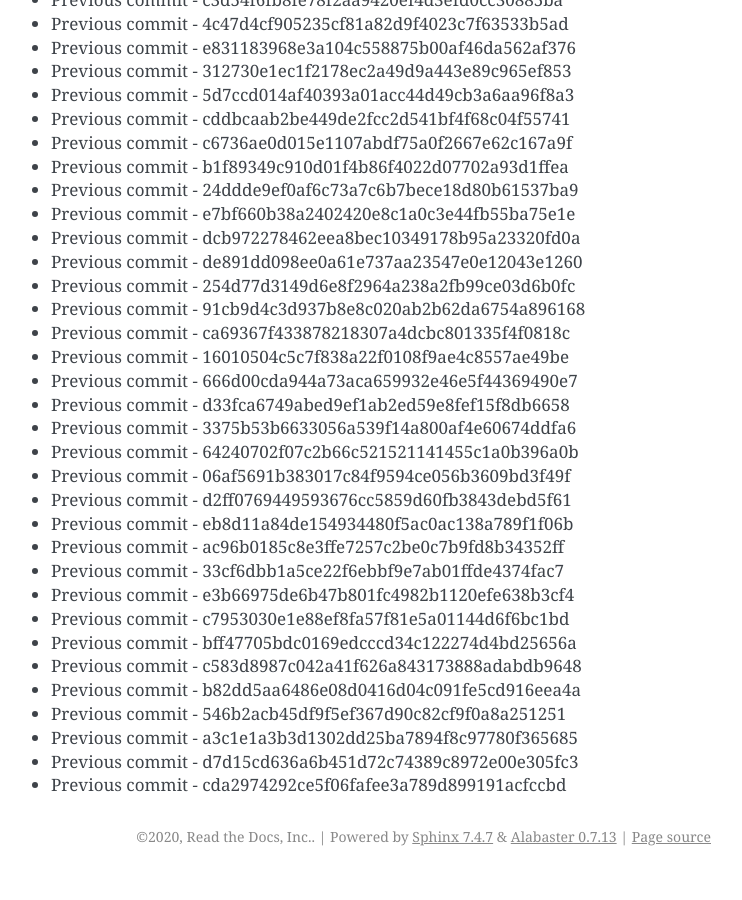
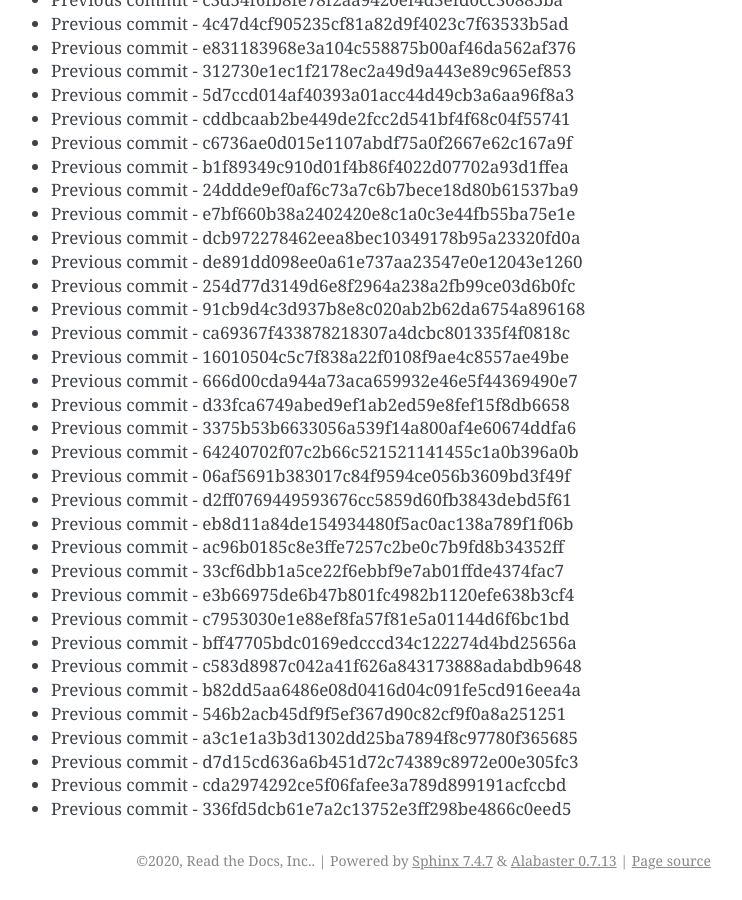
Before and after one commit to readthedocs/rtd-git-stresstest, a Sphinx documentation site: the page built from docs/updates.rst, in a window 1280 px wide and 900 px high, scrolled down 40658 px. Shown: the whole window, without its empty margins (399-1141 px from the left). Built offline with Sphinx 7.4.7, drawn with Linux system fonts in a browser that asks for light colours; before the commit the page ends 41534 px from its top, so only the background shows below that.

Commit message:
Generating commit from previous: 336fd5dcb61e7a2c13752e3ff298be4866c0eed5

```diff
--- a/docs/updates.rst
+++ b/docs/updates.rst
@@ -1740,3 +1740,4 @@ It can be tested for any performance characteristics.
 * Previous commit - a3c1e1a3b3d1302dd25ba7894f8c97780f365685
 * Previous commit - d7d15cd636a6b451d72c74389c8972e00e305fc3
 * Previous commit - cda2974292ce5f06fafee3a789d899191acfccbd
+* Previous commit - 336fd5dcb61e7a2c13752e3ff298be4866c0eed5
```
